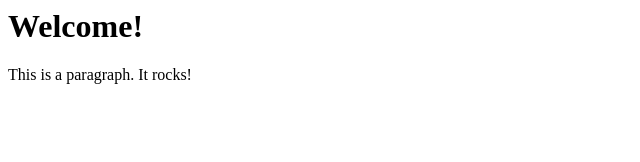
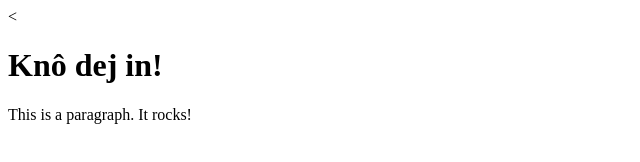
Before and after one commit to vcrs-git-lab-org/snygg-web, a plain HTML site: page index.html in a window 1280 px wide. Shown: the whole page, without its empty margins (0-640 px from the left). Drawn offline with Linux system fonts and the light colour scheme.

Commit message:
#2: Ändrat rubrik från welcome till knö in dig

```diff
--- a/index.html
+++ b/index.html
@@ -3,7 +3,7 @@
 <title>Very nice web page</title>
 </head>
 <body background="white">
-<h1>Welcome!</h1>
+<<h1>Knô dej in!</h1>
 <p>This is a paragraph. It rocks!</p>
 </body>
 </html>
```
